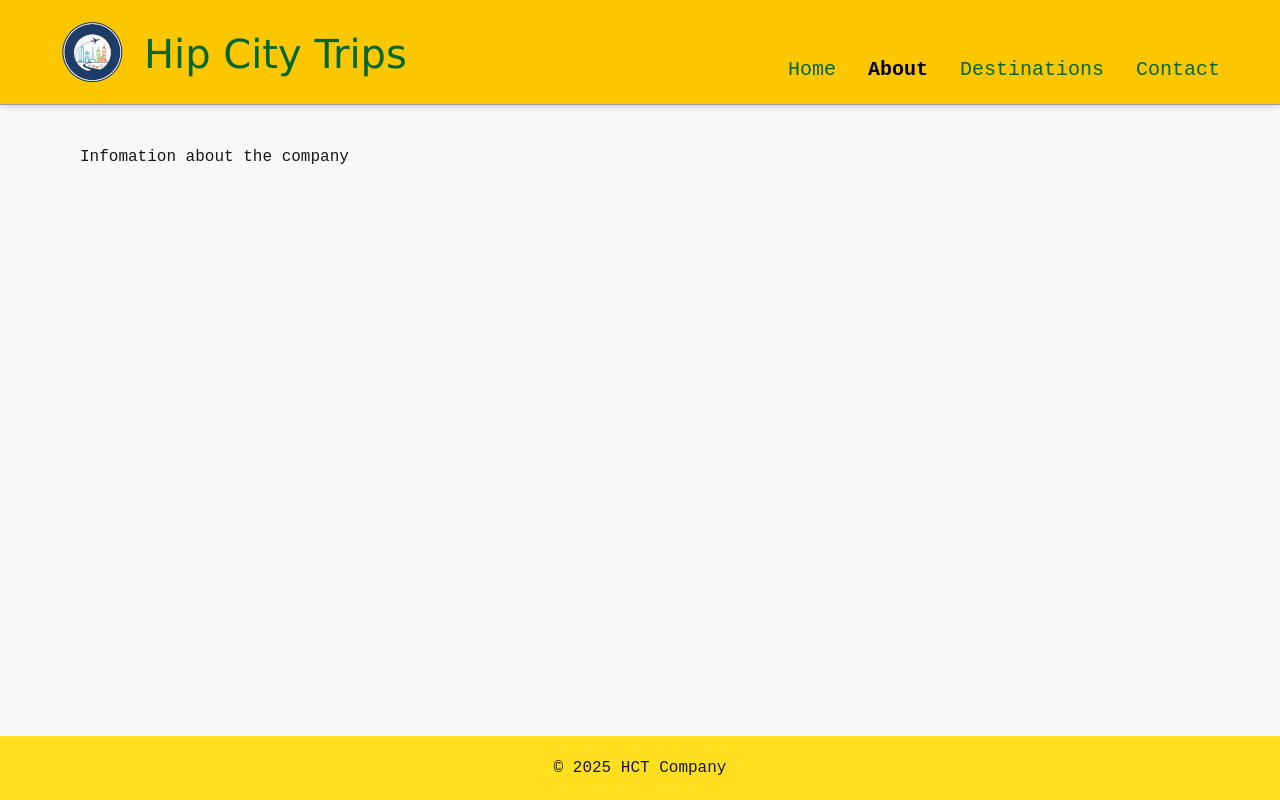
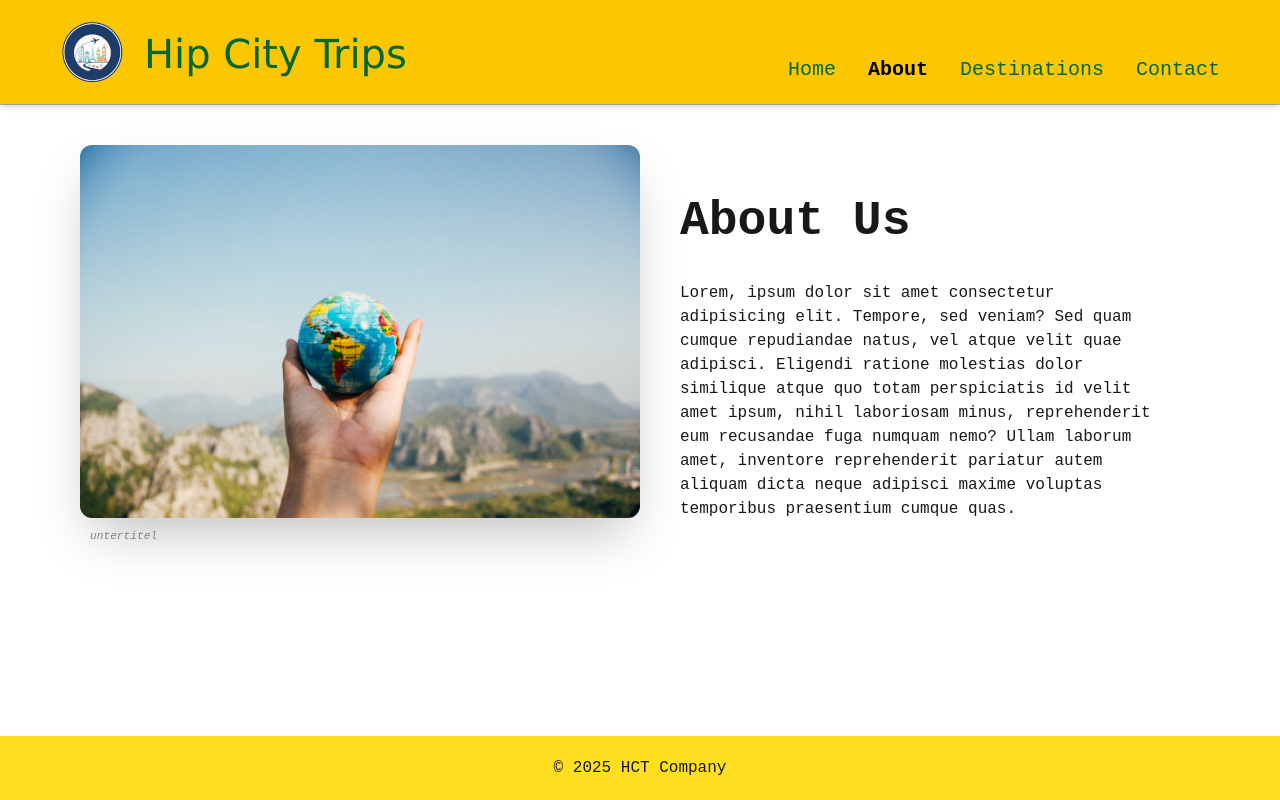
Before and after one commit to GittyX3b/wbs-project_4, a React (Vite) app: page /about in a window 1280 px wide. Built offline with nearby package versions, Linux system fonts and the light colour scheme; a web font is replaced by a local one.

Commit message:
added about content

```diff
--- a/src/layouts/MainLayout.jsx
+++ b/src/layouts/MainLayout.jsx
@@ -4,7 +4,7 @@ import { Footer, Header } from '@components';
 
 const MainLayout = () => {
   return (
-    <div id='MainLayout' className='bg-base-200 flex min-h-screen w-full flex-col'>
+    <div id='MainLayout' className='flex min-h-screen w-full flex-col'>
       <Header />
       <main className='maxwidth-1200 m-auto w-full flex-1 p-10'>
         <Outlet />
--- a/src/main.css
+++ b/src/main.css
@@ -16,7 +16,18 @@ h1,
   font-weight: 400;
   font-style: normal;
 }
+h2 {
+  font-weight: bold;
+  font-size: 3rem;
+}
 
+figcaption {
+  color: gray;
+  font-style: italic;
+  font-size: 0.7rem;
+  margin: 0 auto;
+  padding: 10px;
+}
 nav a {
   &:hover {
     color: white;
--- a/src/pages/About.jsx
+++ b/src/pages/About.jsx
@@ -1,8 +1,28 @@
+import about_1 from '@assets/images/About_1.jpg';
+
 const About = () => {
   return (
     <div id='About'>
-      <title>about.jsx</title>
-      <div>Infomation about the company</div>
+      <title>About Us</title>
+      <article>
+        <div className='flex'>
+          <figure className='w-1/2'>
+            <img src={about_1} alt='' className='rounded-xl shadow-2xl' />
+            <figcaption>untertitel</figcaption>
+          </figure>
+          <div className='w-1/2 p-10'>
+            <h2>About Us</h2>
+            <p className='py-6'>
+              Lorem, ipsum dolor sit amet consectetur adipisicing elit. Tempore, sed veniam? Sed
+              quam cumque repudiandae natus, vel atque velit quae adipisci. Eligendi ratione
+              molestias dolor similique atque quo totam perspiciatis id velit amet ipsum, nihil
+              laboriosam minus, reprehenderit eum recusandae fuga numquam nemo? Ullam laborum amet,
+              inventore reprehenderit pariatur autem aliquam dicta neque adipisci maxime voluptas
+              temporibus praesentium cumque quas.
+            </p>
+          </div>
+        </div>
+      </article>
     </div>
   );
 };
--- a/src/pages/Contact.jsx
+++ b/src/pages/Contact.jsx
@@ -25,7 +25,7 @@ const Contact = () => {
       <div className='hero'>
         <div className='hero-content flex-col lg:flex-row-reverse'>
           <div className='p-10 text-center lg:text-left'>
-            <h2 className='text-5xl font-bold'>Contact Us!</h2>
+            <h2>Contact Us!</h2>
             <p className='py-6'>
               Provident cupiditate voluptatem et in. Quaerat fugiat ut assumenda excepturi
               exercitationem quasi. In deleniti eaque aut repudiandae et a id nisi.
```
Also changed, not shown: src/assets/images/About_1.jpg (added).
